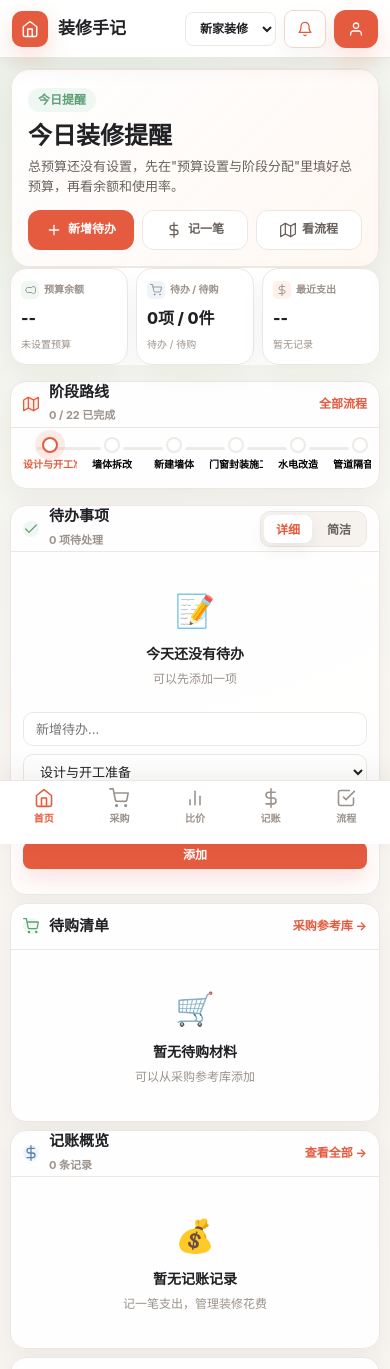
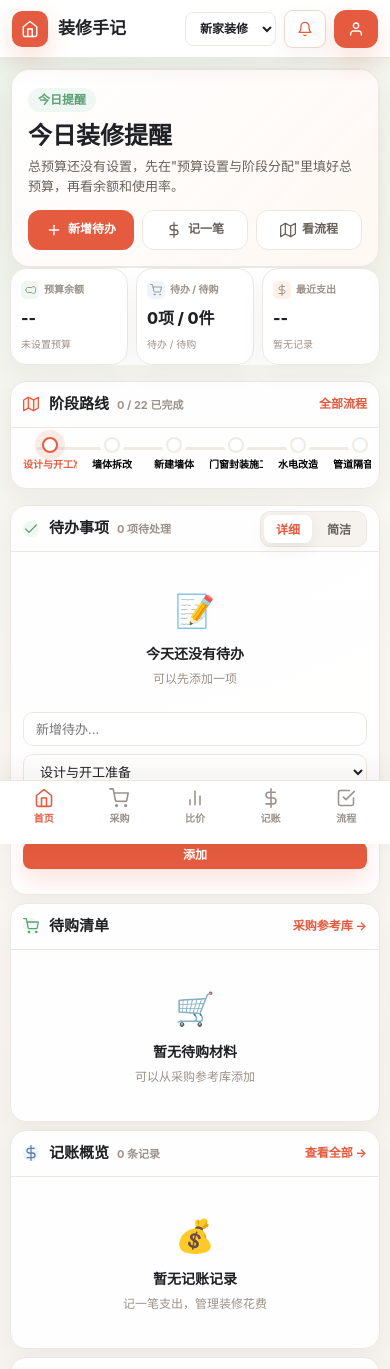
Before and after one commit to fenghuo1943/zhuangxiu, a React (Vite) app in the folder frontend/: page / in a window 390 px wide. Shown: the top 1369 px of the page. Built offline with nearby package versions, Linux system fonts and the light colour scheme.

Commit message:
完善移动端主页

```diff
--- a/frontend/src/components/dashboard/ExpenseSummary.tsx
+++ b/frontend/src/components/dashboard/ExpenseSummary.tsx
@@ -10,7 +10,7 @@ export const ExpenseSummary: React.FC = () => {
   const hasExpenses = state.expenses.length > 0;
 
   return (
-    <Card>
+    <Card id="homeExpenseCard">
       <CardHeader>
         <div className="card-title-row">
           <span className="iconbox iconbox-blue">
--- a/frontend/src/styles/components.css
+++ b/frontend/src/styles/components.css
@@ -1494,6 +1494,15 @@ input[type="checkbox"] { accent-color: var(--fresh-green); width: 18px; height:
   #homeTodoCard .todo-add-row { order: 2; }
   #homeTodoCard .todo-list,
   #homeTodoCard .empty-state { order: 1; }
+
+  #homeTodoCard .card-title-row > div,
+  .stage-route-card .card-title-row > div,
+  #homeExpenseCard .card-title-row > div {
+    display: flex;
+    align-items: baseline;
+    gap: 8px;
+    flex-wrap: wrap;
+  }
 
   .tool-grid {
     grid-template-columns: repeat(3, minmax(0, 1fr));
```
